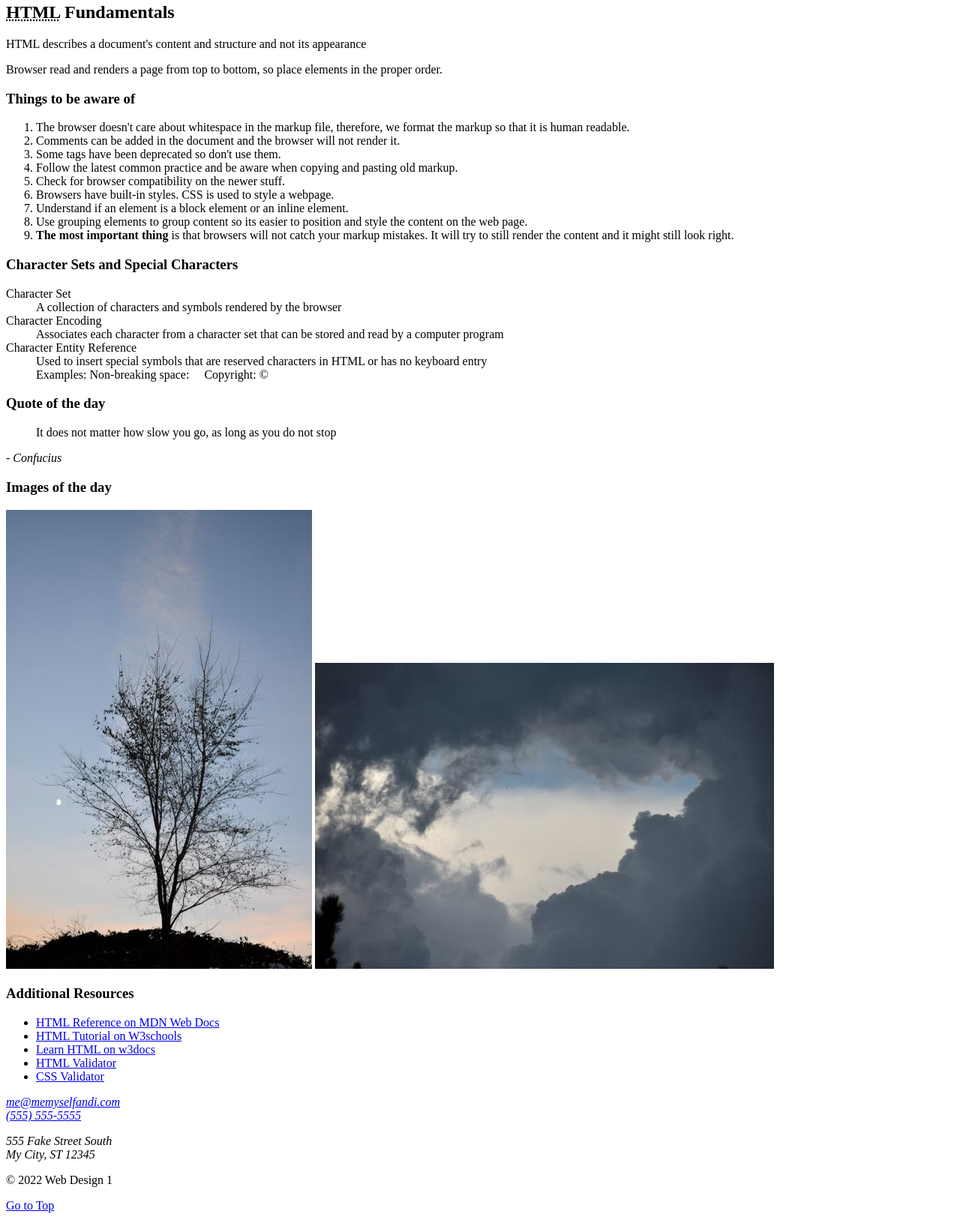
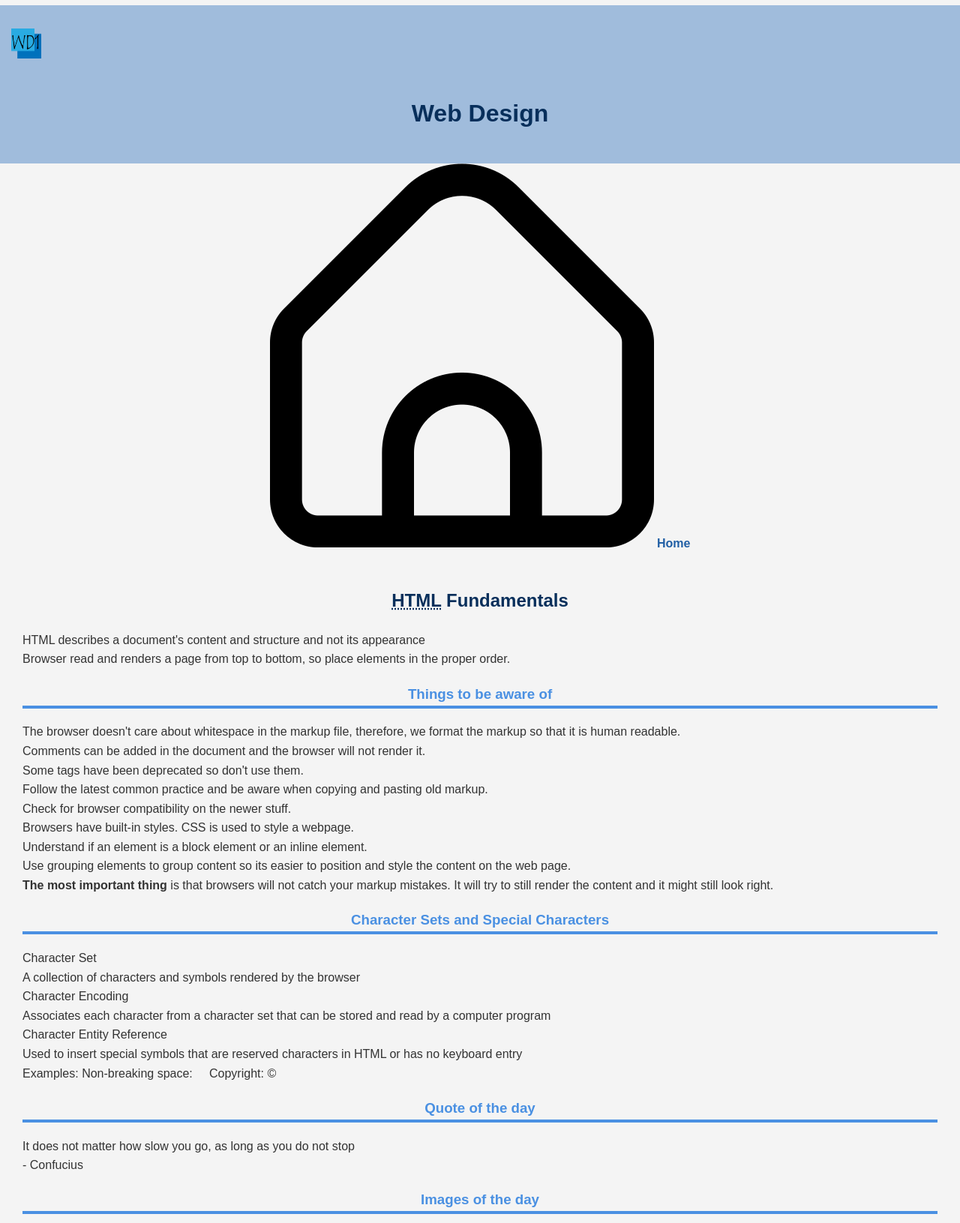
Before and after one commit to MavScriptBlu/Johnas-site, a plain HTML site: page pages/fundamentals-static.html in a window 1280 px wide. Shown: the part 69-1700 px from the top of the page at 75% size. Drawn offline with Linux system fonts and the light colour scheme.

Commit message:
Remove instructional comments and clean up HTML structure for clarity

```diff
--- a/pages/fundamentals-static.html
+++ b/pages/fundamentals-static.html
@@ -1,23 +1,14 @@
-<!-- @format -->
-
 <!DOCTYPE html>
 <html lang="en">
   <head>
     <meta charset="utf-8" />
     <meta name="viewport" content="width=device-width" , initial-scale="1.0" />
-    <!-- How to work with this doc: replace the comment tags with the appropriate element tags -->
+    <title>HTML Fundamentals</title>
 
-    <!-- 1) Use the following opening / closing tags to add a title to the web page tab: <title> </title> -->
+    <link rel="icon" href="../images/icons/favicon.png" type="image/png" />
 
-    <!--HTML Fundamentals-->
-
-    <!-- 2) Use the self closing tag to add a mall icon to the web page tab title: <link /> -->
-
-    <!-- rel="icon" href="../images/icons/favicon.png" type="image/png" -->
-
-    <!-- Last) Let's get rid of the browser's default styles. We'll use the following tag to link to an external CSS file: <link  /> -->
-
-    <!-- rel="stylesheet" href="../css/reset.css" -->
+    <link rel="stylesheet" href="../css/reset.css" />
+    <link rel="stylesheet" href="../css/styles.css" />
   </head>
   <body>
     <nav>
@@ -26,41 +17,21 @@
         <li><a href="fundamentals-static.html">fundamentals-static</a></li>
       </ul>
     </nav>
-    <!-- 3) Remove the comment tags from  the <header> </header> tags.
-          We'll use the header element to contain (or group) content for the header of our webpage  -->
+    <header id="top">
+      <img src="../images/wd1.png" alt="logo" class="logo" />
 
-    <!--<header id="top"> -->
+      <h1 class="header-title">Web Design</h1>
+    </header>
 
-    <!-- 4) Use the following self closing tag to add an image: <img /> -->
-
-    <!-- src="../images/wd1.png" alt="logo" -->
-
-    <!-- 5) Use the following opening / closing tags to add a heading: <h1> </h1> -->
-
-    <!-- Web Design -->
-
-    <!-- </header> -->
-
-    <!-- 6) Remove the comment tags from the <nav> </nav> tags.
-          We'll use the nav element to contain (or group) content for the navigation of our webpage  -->
-
-    <!--<nav> -->
-
-    <!-- 7) Remove the comment tags from the <ul> </ul> tags.
-          We'll use the ul (unordered list) element for our navigation links  -->
-
-    <!--<ul> -->
-
-    <!-- 8) Use the following opening / closing tags to add a list item that will contain a hyperlink: <li> </li>
-            List elements includes a parent list element with list item children
-            Note that the content of the list item element is an <a> tab (anchor element) which will create a hyperlink
-            Note that inside the <a> tag is and <img> tag that will embed an image on the webpage -->
-
-    <!--<a href="../index.html"><img src="../images/icons/home.png" alt="home"> Home</a> -->
-
-    <!--</ul> -->
-
-    <!--</nav> -->
+    <nav>
+      <ul>
+        <li>
+          <a href="../index.html"
+            ><img src="../images/icons/home.png" alt="home" /> Home</a
+          >
+        </li>
+      </ul>
+    </nav>
 
     <section>
       <div>
@@ -114,13 +85,6 @@
       <div>
         <h3>Character Sets and Special Characters</h3>
 
-        <!--
-          - dl: description list
-            - dt: term
-            - dd: description
-
-          - common use: a key-value pair items like glossary
-        -->
         <dl>
           <dt>Character Set</dt>
           <dd>
@@ -140,18 +104,6 @@
             Examples: <span>Non-breaking space: &nbsp;&nbsp;&nbsp;&nbsp;</span
             ><span>Copyright: &copy;</span>
           </dd>
-          <!--
-              - Character Entity is used to display either
-                - reserved characters in html like the angle brackets which are used as markup
-                - or, invisible characters
-                  - non-breaking space
-                - or, other characters not represented by some kind of input (keyboard input)
-                  - copyright
-
-                - Common entities on w3schools
-                  - https://www.w3schools.com/html/html_entities.asp
-                ref: https://dev.w3.org/html5/html-author/charref
-            -->
         </dl>
       </div>
     </section>
@@ -168,35 +120,37 @@
     <aside>
       <h3>Additional Resources</h3>
       <ul>
-        <!-- These hyperlink indicates that these are links to resources on the web
-          target attribute indicates to open the webpage in a new tab -->
         <li>
-          <a href="https://developer.mozilla.org/en-US/docs/Web/HTML/Reference"
+          <a
+            href="https://developer.mozilla.org/en-US/docs/Web/HTML/Reference"
+            target="_blank"
             >HTML Reference on MDN Web Docs</a
           >
         </li>
         <li>
-          <a href="https://www.w3schools.com/html/default.asp"
+          <a href="https://www.w3schools.com/html/default.asp" target="_blank"
             >HTML Tutorial on W3schools</a
           >
         </li>
         <li>
-          <a href="https://www.w3docs.com/learn-html.html"
+          <a href="https://www.w3docs.com/learn-html.html" target="_blank"
             >Learn HTML on w3docs</a
           >
         </li>
-        <li><a href="https://validator.w3.org/">HTML Validator</a></li>
         <li>
-          <a href="https://jigsaw.w3.org/css-validator/">CSS Validator</a>
+          <a href="https://validator.w3.org/" target="_blank">HTML Validator</a>
+        </li>
+        <li>
+          <a href="https://jigsaw.w3.org/css-validator/" target="_blank"
+            >CSS Validator</a
+          >
         </li>
       </ul>
     </aside>
-    <footer>
+    <footer class="footer">
       <address>
-        <!-- This hyperlink indicates that this is an email address -->
         <a href="mailto:me@memyselfandi.com">me@memyselfandi.com</a><br />
 
-        <!-- This hyperlink indicates that this is a phone number -->
         <a href="tel:+15555555555">(555) 555-5555</a>
 
         <p>
@@ -205,13 +159,8 @@
         </p>
       </address>
 
-      <!-- Notice the copyright symbol here.
-          Go to the file 2_inserting-emojis-and-symbols.txt in your resources folder to learn how to insert emojis and symbols
-      -->
+      <p class="copyright">© 2022 Web Design 1</p>
 
-      <p>© 2022 Web Design 1</p>
-
-      <!-- This hyperlink links to a section on the same page. Clicking on this link will jump to that element that has the id of #top -->
       <a href="#top">Go to Top</a>
     </footer>
   </body>
```
